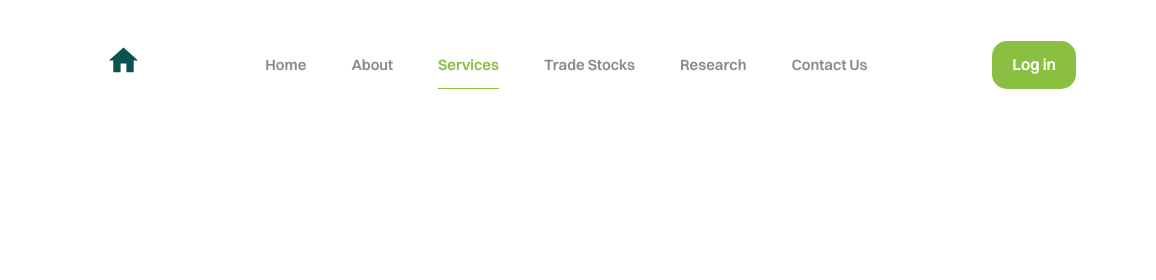
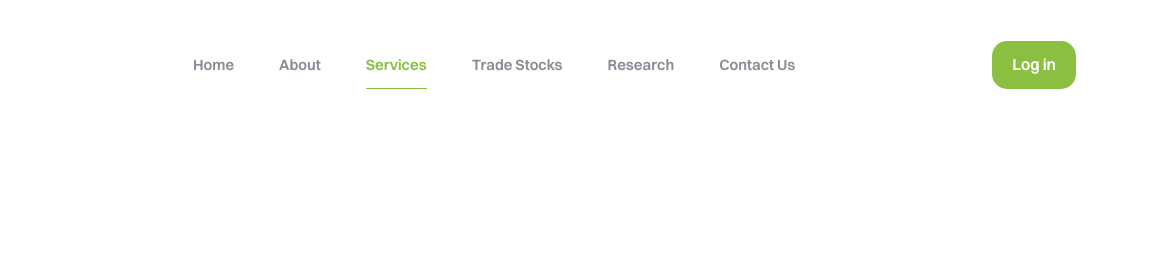
Before and after one commit to Apelng/apelasset, a website: page Corporate-Finance.html in a window 1280 px wide. Shown: the top 280 px of the page, 124-1280 px from the left. Drawn offline with nearby package versions, Linux system fonts and the light colour scheme.

Commit message:
apelasset

```diff
--- a/Corporate-Finance.html
+++ b/Corporate-Finance.html
@@ -61,16 +61,7 @@
                     <img src="img/Apel-ASSET-Logo.png" alt="Apel" width="100%" style="max-width: 50px;">
                 </a>
 
-                <a href="https://main.d1fwsqa4sfyuc3.amplifyapp.com/" title="Home">
-                    <svg
-                      xmlns="http://www.w3.org/2000/svg"
-                      width="35"
-                      height="35"
-                      viewBox="0 0 24 24"
-                    >
-                      <path fill="currentColor" d="M10 20v-6h4v6h5v-8h3L12 3 2 12h3v8z"/>
-                    </svg>
-                  </a>
+
                 <nav class="mil-top-menu">
                     <ul>
                         <li >
--- a/css/style.css
+++ b/css/style.css
@@ -2893,12 +2893,12 @@ footer.mil-footer-dark-2 .mil-footer-bottom {
 
 /* Specific styles for the second banner with background image */
 .mil-banner2:nth-child(2) {
-  background-image: url('/img/header_img.jpg'); /* Set the background image */
+  background-image: url('../img/header_img.jpg'); /* Set the background image */
   color: white; /* Change text color for better contrast */
 }
 
 .mil-banner2:nth-child(1) {
-  background-image: url('/img/corporate-finance.jpg'); /* Set the background image */
+  background-image: url('../img/corporate-finance.jpg'); /* Set the background image */
   color: white; /* Change text color for better contrast */
 }
 
```
Also changed, not shown: Equities-Trading.html (+1 -10 lines), Portfolio-Management.html (+1 -10 lines), about.html (+1 -10 lines), career.html (+1 -10 lines), contact.html (+1 -10 lines), index.html (+1 -10 lines), price.html (+1 -10 lines), research.html (+1 -10 lines), services.html (+1 -10 lines).
